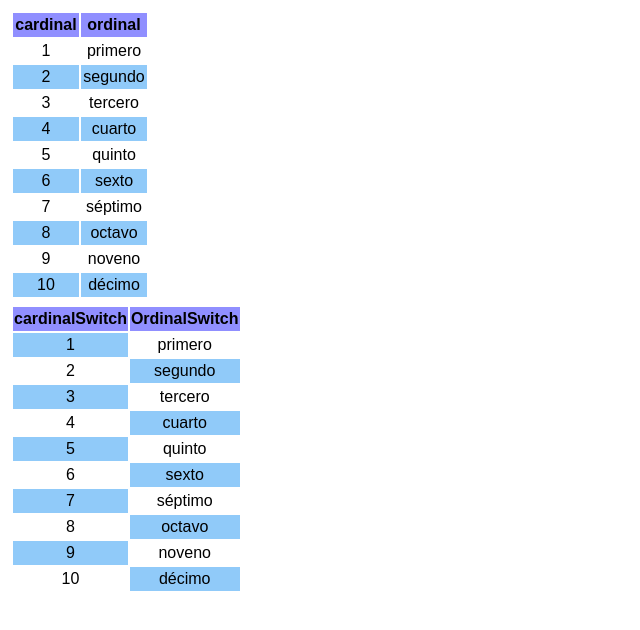
After one commit to robertoceuta/proyectoRSS, a PHP site: page /proyectoRSS/casoPractico1Unidad3.php in a window 1280 px wide. The commit adds this page. Shown: the top 630 px of the page, without its empty margins (0-640 px from the left). Run offline with PHP 8.4, Linux system fonts and the light colour scheme.

Commit message:
casosUd3

```diff
--- /dev/null
+++ b/casoPractico1Unidad3.php
@@ -0,0 +1,141 @@
+<?php
+$cardinal=1;
+$index=0;
+$ordinal=['primero', 'segundo', 'tercero', 'cuarto', 'quinto', 'sexto', 'séptimo','octavo', 'noveno','décimo'];
+$fondo='fondoclaro';
+
+?>
+<head>
+    <style>
+        table{
+            border: 3px solid white;
+            text-align: center;
+            font-family: Arial, Helvetica, sans-serif;
+        }
+        th{
+            background:  rgba(65, 62, 255,0.582);
+        }
+        tr{
+            height: 3vh;
+        }
+        td{
+            width: 5vw;
+        }
+        .fondoclaro{
+            background-color: #90CAF9;
+        }
+    </style>
+</head>
+
+<table>
+    <tr>
+        <th>cardinal</td>
+        <th>ordinal</td>
+    </tr>
+    <?php
+        while($cardinal<=10){
+    ?>
+    <tr class=<?php
+            if($cardinal%2==0){
+                echo("$fondo");
+            }
+        ?>>
+        <td ><?php echo ("$cardinal");?></td>
+        <td ><?php echo ("$ordinal[$index]");?></td>
+    </tr>
+    <?php
+        $index++;
+        $cardinal++;
+        }
+    ?>
+
+
+</table>
+
+
+
+<?php
+
+$cardinalSwitch=1;
+$indexSwitch=0;
+?>
+
+
+<table>
+    <tr>
+        <th>cardinalSwitch</th>
+        <th>OrdinalSwitch</th>
+    </tr>
+<?php
+while($cardinalSwitch<=10){
+switch ($indexSwitch) {
+    case 0:
+        echo "<tr>
+        <td class='fondoclaro'>$cardinalSwitch</td>
+        <td>$ordinal[$indexSwitch]</td>
+        </tr>";
+        break;
+    case 1:
+        echo "<tr>
+        <td>$cardinalSwitch</td>
+        <td class='fondoclaro'>$ordinal[$indexSwitch]</td>
+        </tr>";
+        break;
+    case 2:
+        echo "<tr>
+        <td class='fondoclaro'>$cardinalSwitch</td>
+        <td>$ordinal[$indexSwitch]</td>
+        </tr>";
+        break;
+    case 3:
+        echo "<tr>
+        <td>$cardinalSwitch</td>
+        <td class='fondoclaro'>$ordinal[$indexSwitch]</td>
+        </tr>";
+        break;
+    case 4:
+        echo "<tr>
+        <td class='fondoclaro'>$cardinalSwitch</td>
+        <td>$ordinal[$indexSwitch]</td>
+        </tr>";
+        break;
+    case 5:
+        echo "<tr>
+        <td>$cardinalSwitch</td>
+        <td class='fondoclaro'>$ordinal[$indexSwitch]</td>
+        </tr>";
+        break;
+    case 6:
+        echo "<tr>
+        <td class='fondoclaro'>$cardinalSwitch</td>
+        <td>$ordinal[$indexSwitch]</td>
+        </tr>";
+        break;
+    case 7:
+        echo "<tr>
+        <td>$cardinalSwitch</td>
+        <td class='fondoclaro'>$ordinal[$indexSwitch]</td>
+        </tr>";
+        break;
+    case 8:
+        echo "<tr>
+        <td class='fondoclaro'>$cardinalSwitch</td>
+        <td>$ordinal[$indexSwitch]</td>
+        </tr>";
+        break;
+    case 9:
+        echo "<tr>
+        <td>$cardinalSwitch</td>
+        <td class='fondoclaro'>$ordinal[$indexSwitch]</td>
+        </tr>";
+        break;
+
+    default:
+       echo "No deberías leerme macho.";
+}
+$cardinalSwitch++;
+$indexSwitch++;
+}
+?>
+
+</table>
--- a/index.css
+++ b/resources/css/index.css
@@ -10,6 +10,7 @@
     background: rgb(62, 178, 255);
     justify-content: space-around;
     align-items: center;
+
 }
 
 .contenidoTituloNav{
```
Also changed, not shown: Tarea1Team3.php (+14 -1 lines), conexionBD.php (deleted, +0 -10 lines), inicioSesion.php (+22 -18 lines), resources/controllers/conexionBD.php (added, +42 -0 lines), resources/css/inicioSesion.css (renamed from inicioSesion.css).
